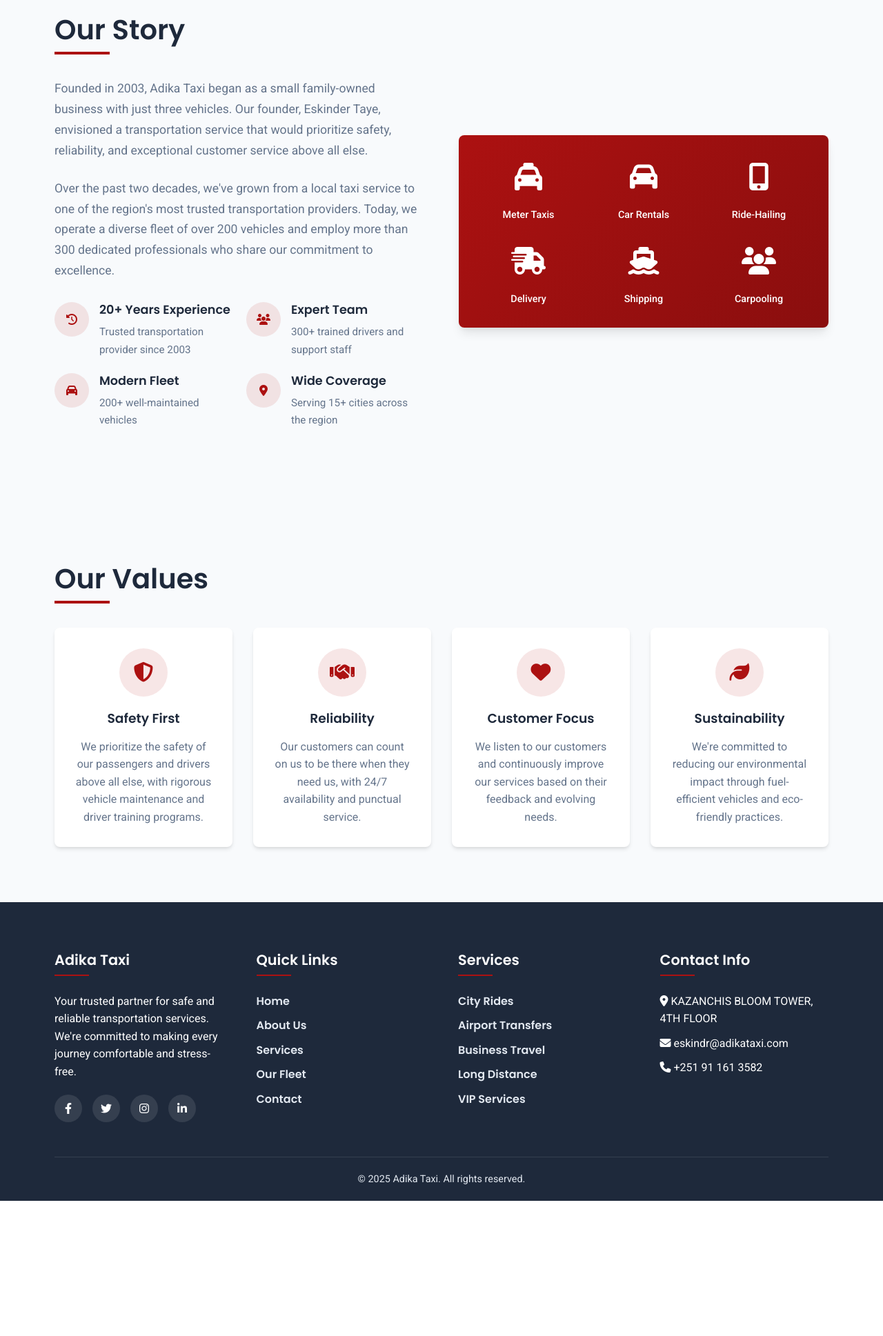
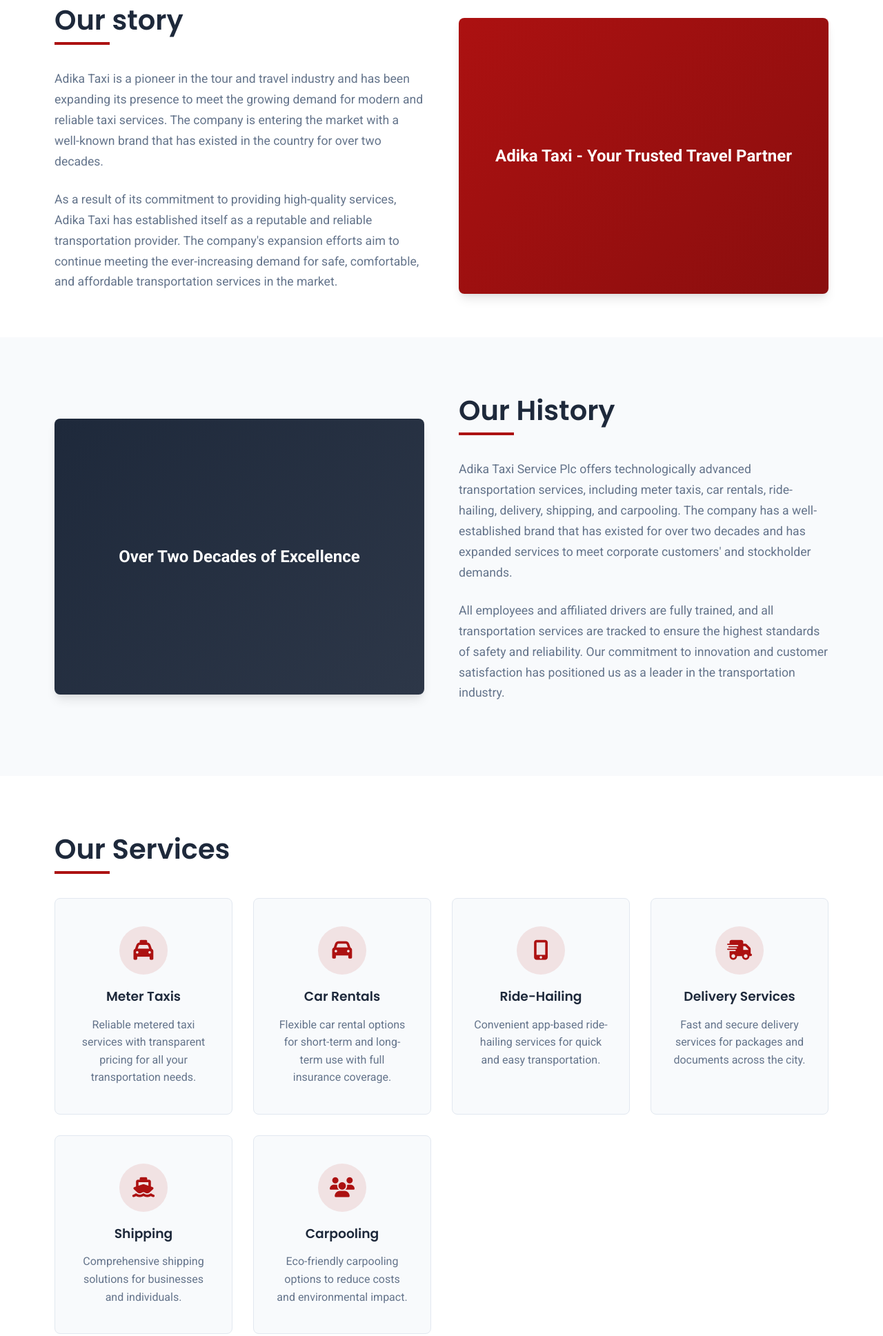
Before and after one commit to yoninani7/Adikataxi, a plain HTML site: page about.html in a window 1280 px wide. Shown: the part 383-2320 px from the top of the page at 69% size. Before the commit the page ends 2124 px from the top, so only its background shows below. Drawn offline with Linux system fonts and the light colour scheme.

Commit message:
Update about.html

```diff
--- a/about.html
+++ b/about.html
@@ -85,7 +85,7 @@
 
         /* Header */
         header {
-            background: rgba(255, 255, 255, 0);
+           background: rgba(255, 255, 255, 0.95);
             backdrop-filter: blur(0px);
             position: fixed;
             width: 100%;
@@ -128,7 +128,7 @@
         }
 
         .nav-link {
-            color: var(--white);
+            color: var(--gray);
             font-weight: 500;
             transition: var(--transition);
             position: relative;
@@ -222,19 +222,21 @@
             transform: rotate(45deg) translate(-5px, -6px);
         }
 
+
         /* Hero Section */
             .hero-section {
-            height: 40vh;
-            background: linear-gradient(rgba(0, 0, 0, 0.5), rgba(0, 0, 0, 0.5)),
-                        url('https://images.unsplash.com/photo-1544620347-c4fd4a3d5957?ixlib=rb-4.0.3&ixid=M3wxMjA3fDB8MHxwaG90by1wYWdlfHx8fGVufDB8fHx8fA%3D%3D&auto=format&fit=crop&w=1200&q=80');
-            background-size: cover;
+    background-image: url(assets/andi.png);
+  background-size: cover; /* Changed from 'cover' to 'contain' */
+  background-repeat: no-repeat;
   background-position: center;
   display: flex;
   align-items: center;
   justify-content: center;
   text-align: center;
   color: var(--white);
-            padding-top: 80px;
+  padding-top: 110px;
+  padding-bottom: 40px;
+  margin-top: 6%;
 }
 
         .hero-content h1 {
@@ -248,20 +250,20 @@
             margin: 0 auto;
         }
 
-        /* About Section */
-        .about-section {
-            padding: 80px 0;
-            background-color: var(--light);
+        /* About Intro Section */
+        .about-intro {
+            padding: 40px 0;
+            background-color: var(--white);
         }
 
-        .about-content {
+        .about-intro-content {
             display: flex;
             flex-wrap: wrap;
             align-items: center;
             gap: 50px;
         }
 
-        .about-text {
+        .about-intro-text {
             flex: 1;
             min-width: 300px;
         }
@@ -288,86 +290,136 @@
             background-color: var(--primary);
         }
 
-        .about-text p {
+        .about-intro-text p {
             font-size: 1.1rem;
             line-height: 1.7;
             color: var(--gray);
             margin-bottom: 25px;
         }
 
-        .about-highlights {
-            display: grid;
-            grid-template-columns: repeat(2, 1fr);
-            gap: 20px;
-            margin: 30px 0;
+        .about-intro-image {
+            flex: 1;
+            min-width: 300px;
+            border-radius: var(--radius);
+            overflow: hidden;
+            box-shadow: var(--shadow-lg);
+            height: 400px;
+            background: linear-gradient(135deg, var(--primary) 0%, var(--primary-dark) 100%);
+            display: flex;
+            align-items: center;
+            justify-content: center;
+            color: var(--white);
+            font-size: 1.5rem;
+            font-weight: 600;
         }
 
-        .highlight-item {
-            display: flex;
-            align-items: flex-start;
-            gap: 15px;
+        /* History Section */
+        .history-section {
+            padding: 80px 0;
+            background-color: var(--light);
         }
 
-        .highlight-icon {
-            width: 50px;
-            height: 50px;
+        .history-content {
+            display: flex;
+            flex-wrap: wrap;
+            align-items: center;
+            gap: 50px;
+        }
+
+        .history-text {
+            flex: 1;
+            min-width: 300px;
+        }
+
+        .history-text p {
+            font-size: 1.1rem;
+            line-height: 1.7;
+            color: var(--gray);
+            margin-bottom: 25px;
+        }
+
+        .history-image {
+            flex: 1;
+            min-width: 300px;
+            border-radius: var(--radius);
+            overflow: hidden;
+            box-shadow: var(--shadow-lg);
+            height: 400px;
+            background: linear-gradient(135deg, var(--dark) 0%, #2d3748 100%);
+            display: flex;
+            align-items: center;
+            justify-content: center;
+            color: var(--white);
+            font-size: 1.5rem;
+            font-weight: 600;
+        }
+
+        /* Services Section */
+        .services-section {
+            padding: 80px 0;
+            background-color: var(--white);
+        }
+
+        .services-grid {
+            display: grid;
+            grid-template-columns: repeat(auto-fit, minmax(250px, 1fr));
+            gap: 30px;
+        }
+
+        .service-card {
+            background: var(--light);
+            padding: 40px 30px;
+            border-radius: var(--radius);
+            text-align: center;
+            transition: var(--transition);
+            border: 1px solid var(--gray-light);
+            position: relative;
+            overflow: hidden;
+        }
+
+        .service-card:before {
+            content: '';
+            position: absolute;
+            top: 0;
+            left: 0;
+            width: 100%;
+            height: 5px;
+            background: var(--primary);
+            transform: scaleX(0);
+            transform-origin: left;
+            transition: var(--transition);
+        }
+
+        .service-card:hover {
+            transform: translateY(-10px);
+            box-shadow: var(--shadow-lg);
+        }
+
+        .service-card:hover:before {
+            transform: scaleX(1);
+        }
+
+        .service-icon {
+            width: 70px;
+            height: 70px;
             background-color: rgba(172, 17, 17, 0.1);
             border-radius: 50%;
             display: flex;
             align-items: center;
             justify-content: center;
-            flex-shrink: 0;
+            margin: 0 auto 20px;
             color: var(--primary);
+            font-size: 1.8rem;
         }
 
-        .highlight-text h4 {
-            margin: 0 0 8px 0;
+        .service-card h3 {
+            margin-bottom: 15px;
             color: var(--dark);
-            font-size: 1.1rem;
         }
 
-        .highlight-text p {
-            margin: 0;
-            font-size: 0.95rem;
+        .service-card p {
             color: var(--gray);
         }
-
-        .about-image {
-            flex: 1;
-            min-width: 300px;
-            border-radius: var(--radius);
-            overflow: hidden;
-            box-shadow: var(--shadow-lg);
-        }
-
-        .service-icons {
-            display: flex;
-            flex-wrap: wrap;
-            justify-content: center;
-            gap: 25px;
-            padding: 30px;
-            background: linear-gradient(135deg, var(--primary) 0%, var(--primary-dark) 100%);
-            height: 100%;
-            align-items: center;
-        }
-
-        .service-item {
-            text-align: center;
-            color: var(--white);
-            flex: 1;
-            min-width: 120px;
-        }
-
-        .service-icon {
-            font-size: 2.5rem;
-            margin-bottom: 10px;
-        }
-
-        .service-name {
-            font-size: 0.9rem;
-            font-weight: 500;
-        }
-
 
         /* Values Section */
         .values-section {
@@ -416,6 +468,8 @@
         .value-card p {
             color: var(--gray);
         }
+
+
 
 
         /* Footer */
@@ -500,39 +554,17 @@
 
         /* Responsive Design */
         @media (max-width: 992px) {
-            .about-content {
+            .about-intro-content, .history-content {
                 flex-direction: column;
                 text-align: center;
             }
 
-            .about-text {
+            .about-intro-text, .history-text {
                 margin-bottom: 40px;
             }
 
             .section-title h2 {
                 font-size: 2.2rem;
-            }
-
-            .timeline::after {
-                left: 31px;
-            }
-
-            .timeline-item {
-                width: 100%;
-                padding-left: 70px;
-                padding-right: 25px;
-            }
-
-            .timeline-item:nth-child(even) {
-                left: 0;
-            }
-
-            .timeline-item::after {
-                left: 18px;
-            }
-
-            .timeline-item:nth-child(even)::after {
-                left: 18px;
             }
         }
 
@@ -541,12 +573,8 @@
                 font-size: 2.5rem;
             }
 
-            .about-section, .history-section, .values-section, .team-section {
+            .about-intro, .history-section, .services-section, .values-section {
                 padding: 60px 0;
-            }
-
-            .about-highlights {
-                grid-template-columns: 1fr;
             }
 
             .section-title h2 {
@@ -648,100 +676,94 @@
         </div>
     </section>
 
-    <!-- About Section -->
-    <section class="about-section" id="about">
+    <!-- About Intro Section -->
+    <section class="about-intro">
         <div class="container">
-            <div class="about-content">
-                <div class="about-text">
+            <div class="about-intro-content">
+                <div class="about-intro-text">
                     <div class="section-title">
-                        <h2>Our Story</h2>
+                        <h2>Our story</h2>
                     </div>
-                    <p>Founded in 2003, Adika Taxi began as a small family-owned business with just three vehicles. Our founder, Eskinder Taye, envisioned a transportation service that would prioritize safety, reliability, and exceptional customer service above all else.</p>
-                    <p>Over the past two decades, we've grown from a local taxi service to one of the region's most trusted transportation providers. Today, we operate a diverse fleet of over 200 vehicles and employ more than 300 dedicated professionals who share our commitment to excellence.</p>
-
-                    <div class="about-highlights">
-                        <div class="highlight-item">
-                            <div class="highlight-icon">
-                                <i class="fas fa-history"></i>
+                    <p>Adika Taxi is a pioneer in the tour and travel industry and has been expanding its presence to meet the growing demand for modern and reliable taxi services. The company is entering the market with a well-known brand that has existed in the country for over two decades.</p>
+                    <p>As a result of its commitment to providing high-quality services, Adika Taxi has established itself as a reputable and reliable transportation provider. The company's expansion efforts aim to continue meeting the ever-increasing demand for safe, comfortable, and affordable transportation services in the market.</p>
                 </div>
-                            <div class="highlight-text">
-                                <h4>20+ Years Experience</h4>
-                                <p>Trusted transportation provider since 2003</p>
-                            </div>
-                        </div>
-                        <div class="highlight-item">
-                            <div class="highlight-icon">
-                                <i class="fas fa-users"></i>
-                            </div>
-                            <div class="highlight-text">
-                                <h4>Expert Team</h4>
-                                <p>300+ trained drivers and support staff</p>
-                            </div>
-                        </div>
-                        <div class="highlight-item">
-                            <div class="highlight-icon">
-                                <i class="fas fa-car"></i>
-                            </div>
-                            <div class="highlight-text">
-                                <h4>Modern Fleet</h4>
-                                <p>200+ well-maintained vehicles</p>
-                            </div>
-                        </div>
-                        <div class="highlight-item">
-                            <div class="highlight-icon">
-                                <i class="fas fa-map-marker-alt"></i>
-                            </div>
-                            <div class="highlight-text">
-                                <h4>Wide Coverage</h4>
-                                <p>Serving 15+ cities across the region</p>
-                            </div>
-                        </div>
-                    </div>
-                </div>
-                <div class="about-image">
-                    <div class="service-icons">
-                        <div class="service-item">
-                            <div class="service-icon">
-                                <i class="fas fa-taxi"></i>
-                            </div>
-                            <div class="service-name">Meter Taxis</div>
-                        </div>
-                        <div class="service-item">
-                            <div class="service-icon">
-                                <i class="fas fa-car"></i>
-                            </div>
-                            <div class="service-name">Car Rentals</div>
-                        </div>
-                        <div class="service-item">
-                            <div class="service-icon">
-                                <i class="fas fa-mobile-alt"></i>
-                            </div>
-                            <div class="service-name">Ride-Hailing</div>
-                        </div>
-                        <div class="service-item">
-                            <div class="service-icon">
-                                <i class="fas fa-shipping-fast"></i>
-                            </div>
-                            <div class="service-name">Delivery</div>
-                        </div>
-                        <div class="service-item">
-                            <div class="service-icon">
-                                <i class="fas fa-ship"></i>
-                            </div>
-                            <div class="service-name">Shipping</div>
-                        </div>
-                        <div class="service-item">
-                            <div class="service-icon">
-                                <i class="fas fa-users"></i>
-                            </div>
-                            <div class="service-name">Carpooling</div>
-                        </div>
-                    </div>
+                <div class="about-intro-image">
+                    <div>Adika Taxi - Your Trusted Travel Partner</div>
                 </div>
             </div>
         </div>
     </section>
 
+    <!-- History Section -->
+    <section class="history-section">
+        <div class="container">
+            <div class="history-content">
+                <div class="history-image">
+                    <div>Over Two Decades of Excellence</div>
+                </div>
+                <div class="history-text">
+                    <div class="section-title">
+                        <h2>Our History</h2>
+                    </div>
+                    <p>Adika Taxi Service Plc offers technologically advanced transportation services, including meter taxis, car rentals, ride-hailing, delivery, shipping, and carpooling. The company has a well-established brand that has existed for over two decades and has expanded services to meet corporate customers' and stockholder demands.</p>
+                    <p>All employees and affiliated drivers are fully trained, and all transportation services are tracked to ensure the highest standards of safety and reliability. Our commitment to innovation and customer satisfaction has positioned us as a leader in the transportation industry.</p>
+                </div>
+            </div>
+        </div>
+    </section>
+
+    <!-- Services Section -->
+    <section class="services-section">
+        <div class="container">
+            <div class="section-title">
+                <h2>Our Services</h2>
+            </div>
+            <div class="services-grid">
+                <div class="service-card">
+                    <div class="service-icon">
+                        <i class="fas fa-taxi"></i>
+                    </div>
+                    <h3>Meter Taxis</h3>
+                    <p>Reliable metered taxi services with transparent pricing for all your transportation needs.</p>
+                </div>
+                <div class="service-card">
+                    <div class="service-icon">
+                        <i class="fas fa-car"></i>
+                    </div>
+                    <h3>Car Rentals</h3>
+                    <p>Flexible car rental options for short-term and long-term use with full insurance coverage.</p>
+                </div>
+                <div class="service-card">
+                    <div class="service-icon">
+                        <i class="fas fa-mobile-alt"></i>
+                    </div>
+                    <h3>Ride-Hailing</h3>
+                    <p>Convenient app-based ride-hailing services for quick and easy transportation.</p>
+                </div>
+                <div class="service-card">
+                    <div class="service-icon">
+                        <i class="fas fa-shipping-fast"></i>
+                    </div>
+                    <h3>Delivery Services</h3>
+                    <p>Fast and secure delivery services for packages and documents across the city.</p>
+                </div>
+                <div class="service-card">
+                    <div class="service-icon">
+                        <i class="fas fa-ship"></i>
+                    </div>
+                    <h3>Shipping</h3>
+                    <p>Comprehensive shipping solutions for businesses and individuals.</p>
+                </div>
+                <div class="service-card">
+                    <div class="service-icon">
+                        <i class="fas fa-users"></i>
+                    </div>
+                    <h3>Carpooling</h3>
+                    <p>Eco-friendly carpooling options to reduce costs and environmental impact.</p>
+                </div>
+            </div>
+        </div>
+    </section>
 
     <!-- Values Section -->
     <section class="values-section">
@@ -781,8 +803,6 @@
             </div>
         </div>
     </section>
-
-
 
     <!-- Footer -->
     <footer>
```
Lines whose indentation alone changed are shown as unchanged.
